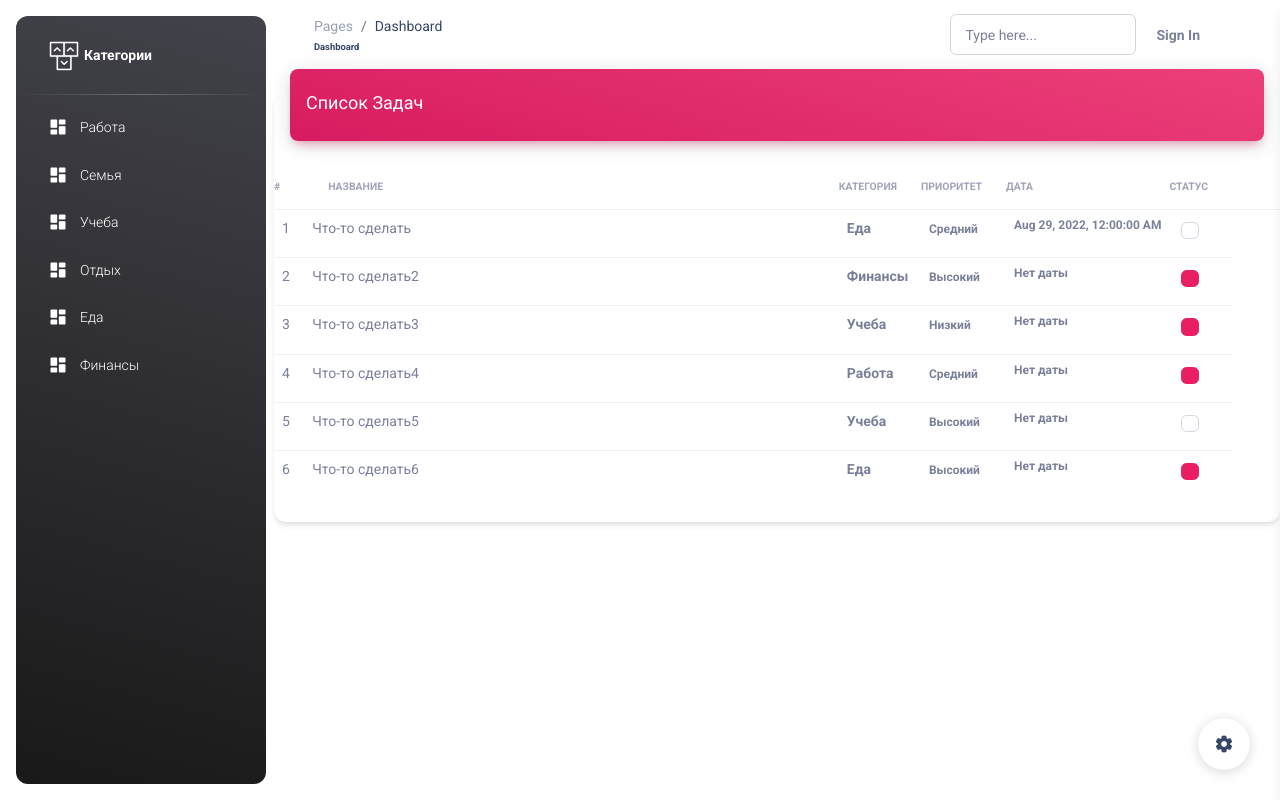
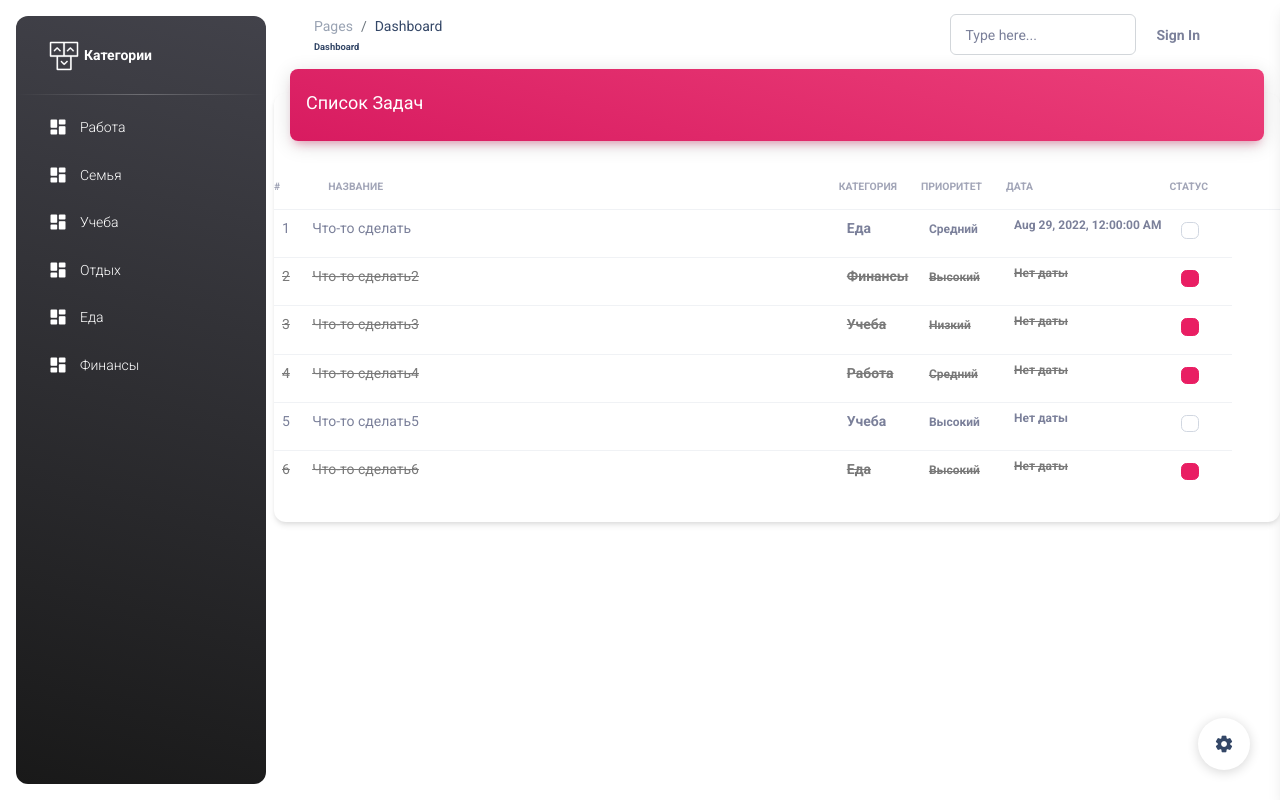
Before and after one commit to theiou/AngularToDo, an Angular app: page / in a window 1280 px wide. Built offline with nearby package versions, Linux system fonts and the light colour scheme.

Commit message:
add completed line-through decoration

```diff
--- a/src/app/views/tasks/tasks.component.css
+++ b/src/app/views/tasks/tasks.component.css
@@ -0,0 +1,4 @@
+.completed{
+  text-decoration: line-through;
+  color:#797979;
+}
--- a/src/app/views/tasks/tasks.component.html
+++ b/src/app/views/tasks/tasks.component.html
@@ -20,7 +20,7 @@
           </tr>
           </thead>
           <tbody>
-          <tr *ngFor="let task of tasks; let i = index">
+          <tr *ngFor="let task of tasks; let i = index" [class.completed]="task.completed" >
             <td>
               <div class="d-flex">
                 <div>
@@ -49,7 +49,8 @@
             <td class="">
               <div class="form-check p-0">
                 <label class="form-check-label">
-                  <input class="form-check-input" type="checkbox" [checked]="task.completed" >
+                  <input class="form-check-input" type="checkbox" [checked]="task.completed"
+                  (click)="toggleCompleted(task)">
                 </label>
               </div>
             </td>
--- a/src/app/views/tasks/tasks.component.ts
+++ b/src/app/views/tasks/tasks.component.ts
@@ -18,4 +18,8 @@ export class TasksComponent implements OnInit {
     this.dataHandler.tasksSubject.subscribe(tasks => this.tasks = tasks);
   }
 
+  toggleCompleted(task: Task){
+    task.completed = !task.completed;
+  }
+
 }
```
